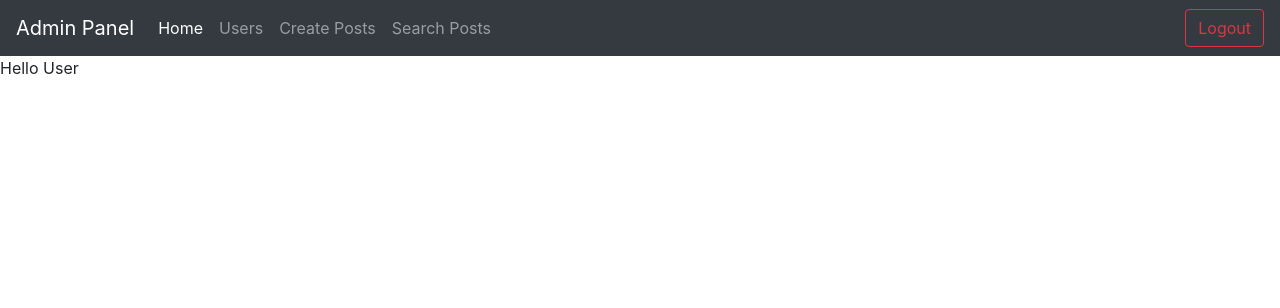
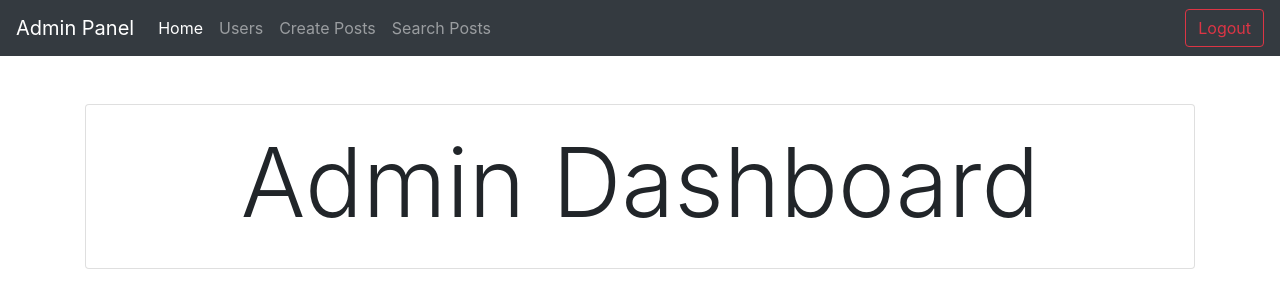
Before and after one commit to YashKumarVerma/smoke-trees-bose-auto-guide-admin, a React (Create React App) app: page /dashboard in a window 1280 px wide. Shown: the top 308 px of the page. Built offline with nearby package versions, Linux system fonts and the light colour scheme.

Commit message:
change welcome page

```diff
--- a/src/components/dashboard/Widgets.jsx
+++ b/src/components/dashboard/Widgets.jsx
@@ -1,5 +1,13 @@
 import React from "react";
 
-const Widget = () => <div> Hello User </div>;
+const Widget = () => (
+  <div>
+    <div className="container">
+      <div className="card card-body mt-5 text-center">
+        <h1 className="display-1">Admin Dashboard</h1>
+      </div>
+    </div>
+  </div>
+);
 
 export default Widget;
```
